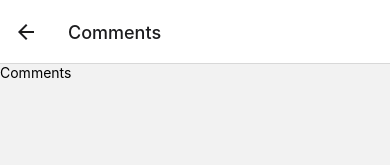
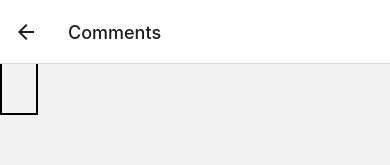
Before and after one commit to reza-madankar/Security-army, a React Native app: screen /Comments in a window 390 px wide. Shown: the top 165 px of the page. Built offline with nearby package versions, Linux system fonts and the light colour scheme.

Commit message:
Loading player in page 3

```diff
--- a/screen/Comments.js
+++ b/screen/Comments.js
@@ -1,14 +1,31 @@
 import { StyleSheet, Text, View } from "react-native";
 import React from "react";
-
+import data from "../data";
+data;
 const Comments = () => {
   return (
     <View>
-      <Text>Comments</Text>
+      <Text style={styles.player1}>
+        {data.player.map((item) => (
+          <Text style={styles.player}>
+            {item.name}
+            {"   "}
+          </Text>
+        ))}
+      </Text>
     </View>
   );
 };
 
 export default Comments;
 
-const styles = StyleSheet.create({});
+const styles = StyleSheet.create({
+  player: {
+    fontSize: 40,
+    borderColor: "black",
+    borderWidth: 2,
+    width: 20,
+    height: 40,
+  },
+  player1: {},
+});
```
